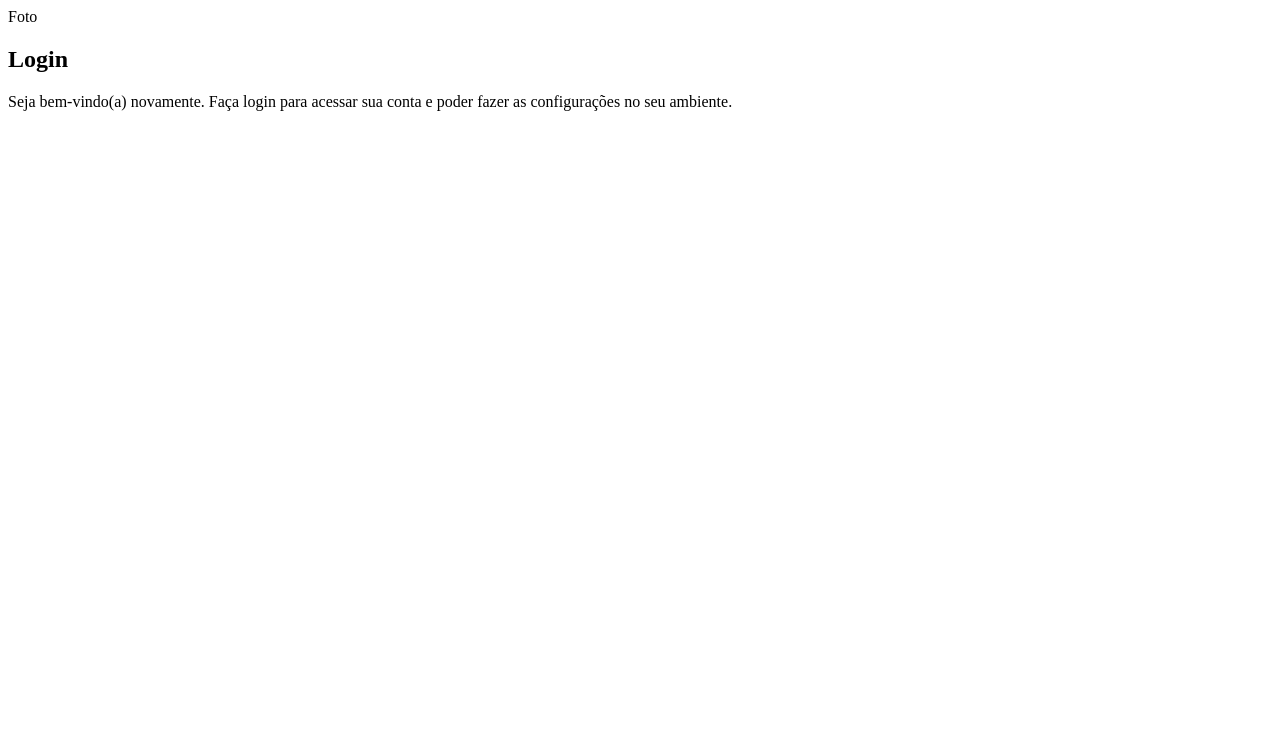
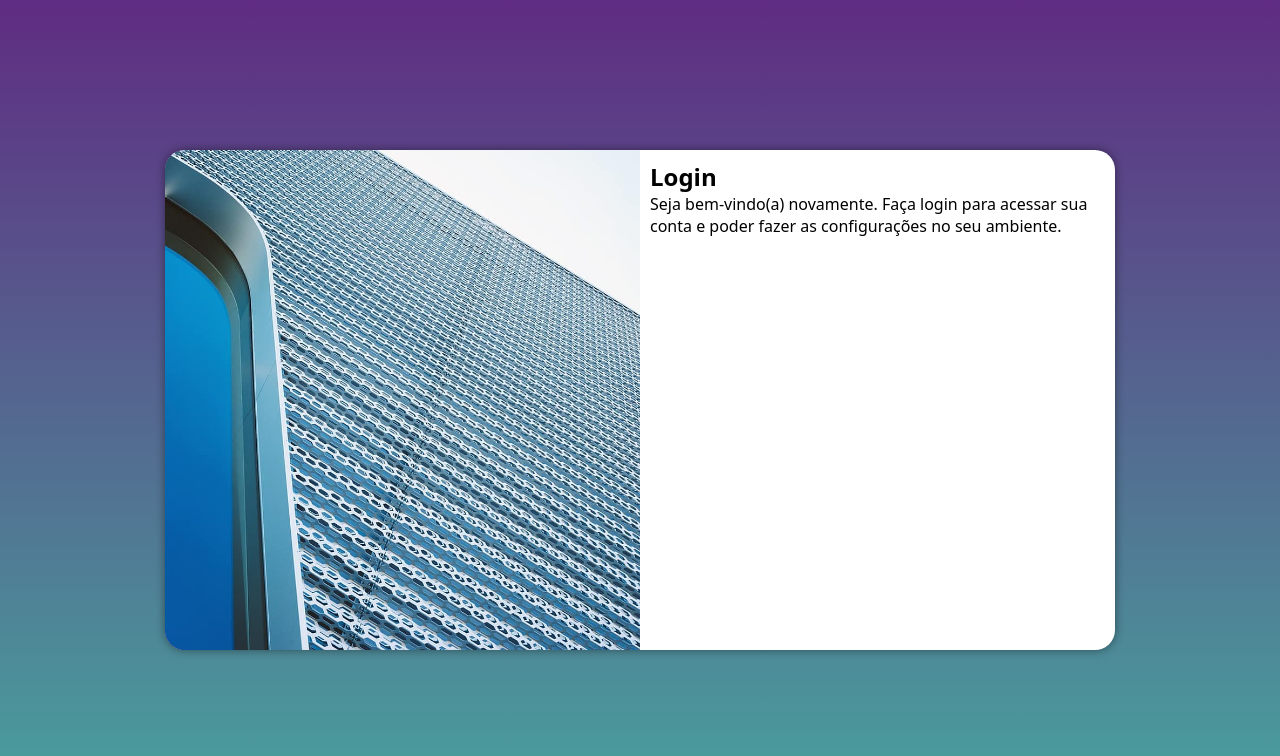
Before and after one commit to rodrigobarbonifilho/projeto-login, a plain HTML site: page Guanabara/index.html in a window 1280 px wide. Drawn offline with Linux system fonts and the light colour scheme.

Commit message:
Media Queries para outras telas

```diff
--- a/Guanabara/index.html
+++ b/Guanabara/index.html
@@ -5,13 +5,14 @@
   <meta http-equiv="X-UA-Compatible" content="IE=edge">
   <meta name="viewport" content="width=device-width, initial-scale=1.0">
   <link rel="stylesheet" href="styles/style.css">
+  <link rel="stylesheet" href="styles/media-query.css">
   <title>Login</title>
 </head>
 <body>
   <main>
     <section id="login">
       <div id="imagem">
-        Foto
+        <!-- Aqui vai a imagem nas CSS -->
       </div>
       <div id="formulario">
         <h1>Login</h1>
--- /dev/null
+++ b/Guanabara/styles/media-query.css
@@ -0,0 +1,43 @@
+@charset "UTF-8";
+
+@media screen and (min-width: 768px) and (max-width: 992px) {
+  body {
+    background: linear-gradient(to top, var(--verde), var(--lilas));
+  }
+
+  section#login {
+    width: 80vw;
+  }
+
+  section#login > div#imagem {
+    float: left;
+    width: 30%;
+    height: 100%;
+  }
+
+  section#login > div#formulario {
+    float: right;
+    width: 70%;
+  }
+}
+
+@media screen and (min-width: 992px) {
+  body {
+    background: linear-gradient(to top, var(--verde), var(--lilas));
+  }
+
+  section#login {
+    width: 950px;
+  }
+
+  section#login > div#imagem {
+    float: left;
+    width: 50%;
+    height: 100%;
+  }
+
+  section#login > div#formulario {
+    float: right;
+    width: 50%;
+  }
+}
--- a/Guanabara/styles/style.css
+++ b/Guanabara/styles/style.css
@@ -4,3 +4,50 @@
   --verde: #49a09d;
   --lilas: #5f2c82;
 }
+
+* {
+  font-family: system-ui, -apple-system, BlinkMacSystemFont, 'Segoe UI', Roboto, Oxygen, Ubuntu, Cantarell, 'Open Sans', 'Helvetica Neue', sans-serif;
+  margin: 0;
+  padding: 0;
+  box-sizing: border-box;
+}
+
+body, html {
+  width: 100vw;
+  height: 100vh;
+  background: var(--lilas);
+}
+
+main {
+  position: relative;
+  width: 100vw;
+  height: 100vh;
+}
+
+section#login {
+  position: absolute;
+  top: 50%;
+  left: 50%;
+  width: 250px;
+  height: 500px;
+  background: #fff;
+  border-radius: 20px;
+  overflow: hidden;
+  box-shadow: 0 0 10px rgba(0, 0, 0, 0.45);
+  transform: translate(-50%, -50%);
+  transition: width .3s, height .3s;
+  transition-timing-function: ease;
+}
+
+section#login > div#imagem {
+  display: block;
+  height: 200px;
+  background: var(--lilas) url(../../images/metal.jpg) no-repeat;
+  background-size: cover;
+  background-position: left bottom;
+}
+
+section#login > div#formulario {
+  display: block;
+  padding: 10px;
+}
```
